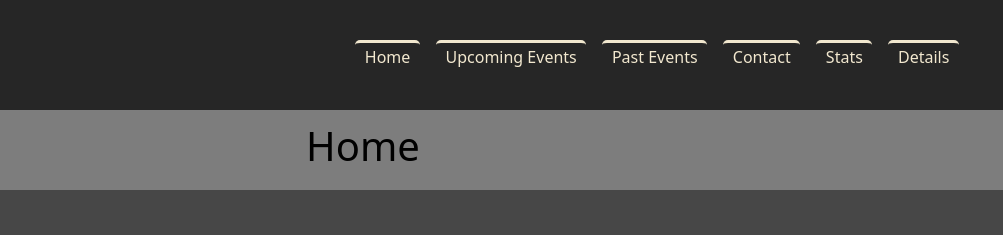
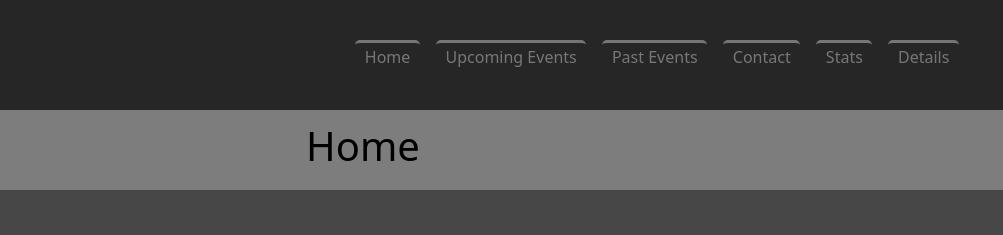
Before and after one commit to sergi0724/amazing-events-task2, a plain HTML site: page index.html in a window 1280 px wide. Shown: the top 235 px of the page, 277-1280 px from the left. Drawn offline with nearby package versions, Linux system fonts and the light colour scheme; files whose address does not match are found by name.

Commit message:
modificaiones color

```diff
--- a/assets/style.css
+++ b/assets/style.css
@@ -1,7 +1,7 @@
 :root {
   --primary: #8a8a8ad2;
   --secondary: hsl(0 0% 15%);
-  --text: #f2e8cf;
+  --text: #8f8e8ec7;
   --link-text: black;
 }
 /*Header*/
```
